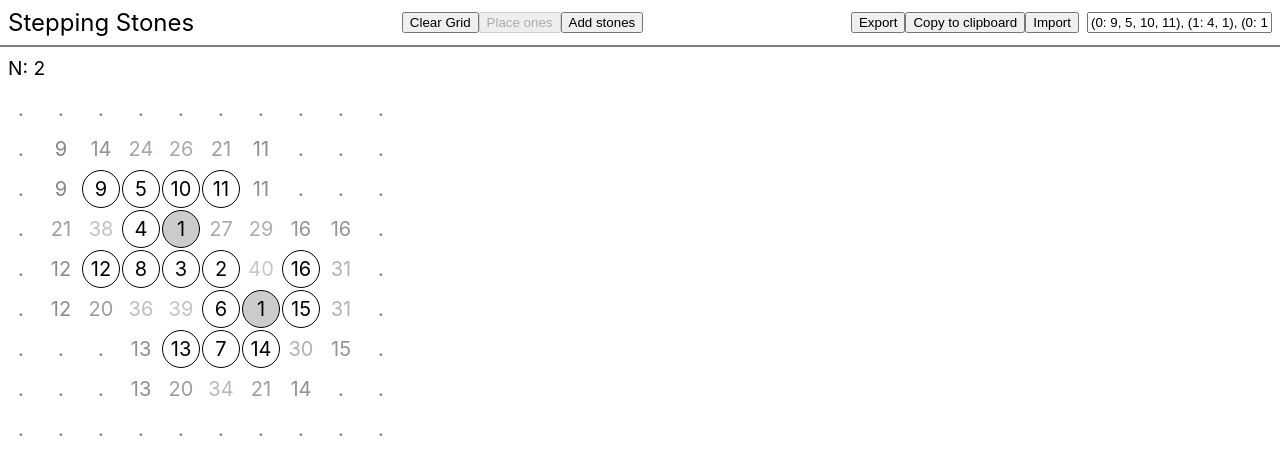
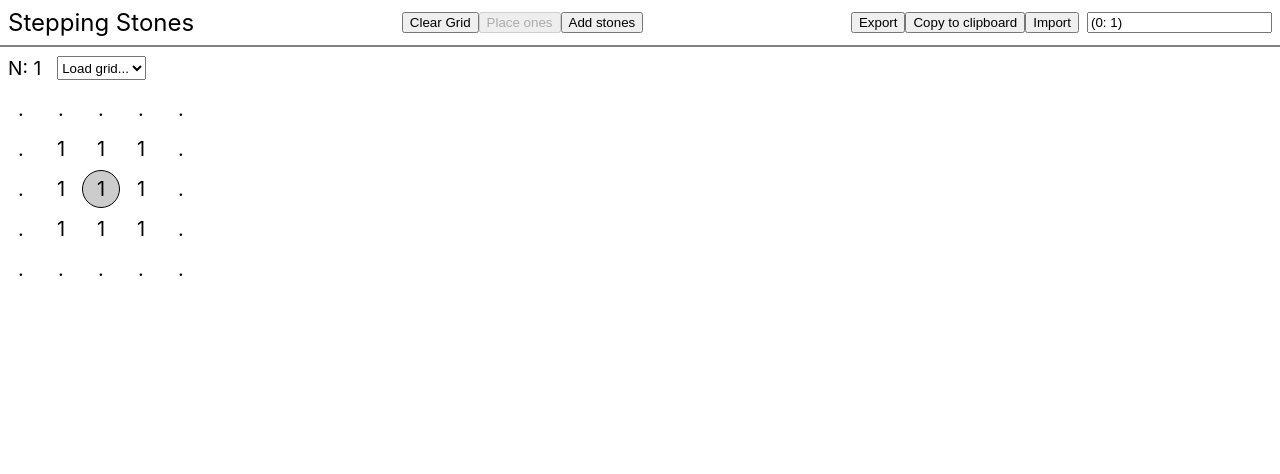
Before and after one commit to Macflash/stepping-stones, a React (Create React App) app: page / in a window 1280 px wide. Shown: the top 474 px of the page. Built offline with nearby package versions, Linux system fonts and the light colour scheme.

Commit message:
Load different built in grids

```diff
--- a/src/App.tsx
+++ b/src/App.tsx
@@ -10,10 +10,10 @@ import {
   GridCopy,
   GridCount,
 } from "./logic/grid";
-import { ExportGrid, ImportGrid, N2_GRID, N4_GRID } from "./logic/io";
+import { ExportGrid, ImportGrid, N2_GRID, N4_GRID, N6_GRID } from "./logic/io";
 import { Grid, Bound } from "./logic/types";
 
-var gameGrid: Grid = GridCopy(N2_GRID);
+var gameGrid: Grid = [[1]];
 
 function GridView({
   placed,
@@ -240,7 +240,44 @@ function OnePlacer() {
 
   return (
     <>
-      <div style={{ margin: ".5rem", fontSize: "1.2rem" }}>N: {counts[1]}</div>
+      <div
+        style={{
+          fontSize: "1.2rem",
+          display: "flex",
+        }}>
+        <span
+          style={{
+            margin: ".5rem",
+          }}>
+          N: {counts[1]}
+        </span>
+        <select
+          onChange={(ev) => {
+            switch (ev.target.value) {
+              case "2":
+                gameGrid = GridCopy(N2_GRID);
+                rerender();
+                break;
+              case "4":
+                gameGrid = GridCopy(N4_GRID);
+                rerender();
+                break;
+              case "6":
+                gameGrid = GridCopy(N6_GRID);
+                rerender();
+                break;
+            }
+            ev.target.value = "";
+          }}
+          style={{
+            margin: ".5rem",
+          }}>
+          <option value=''>Load grid...</option>
+          <option value='2'>N=2 16</option>
+          <option value='4'>N=4 38</option>
+          <option value='6'>N=4 60</option>
+        </select>
+      </div>
       <div style={{ flex: "auto", overflow: "auto" }}>
         <GridView
           placed={gameGrid}
```
